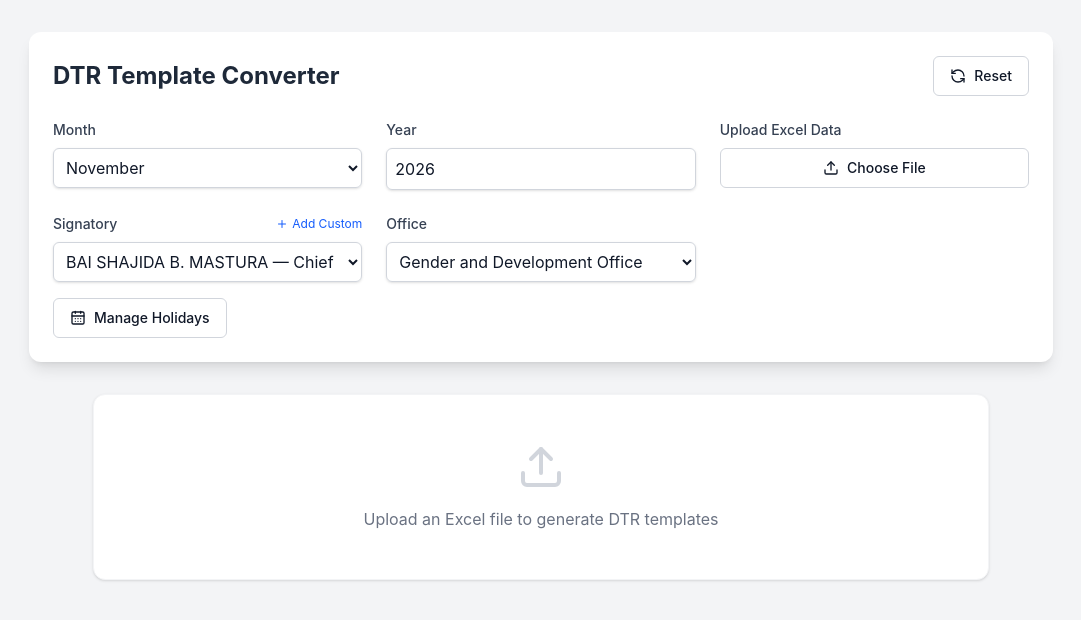
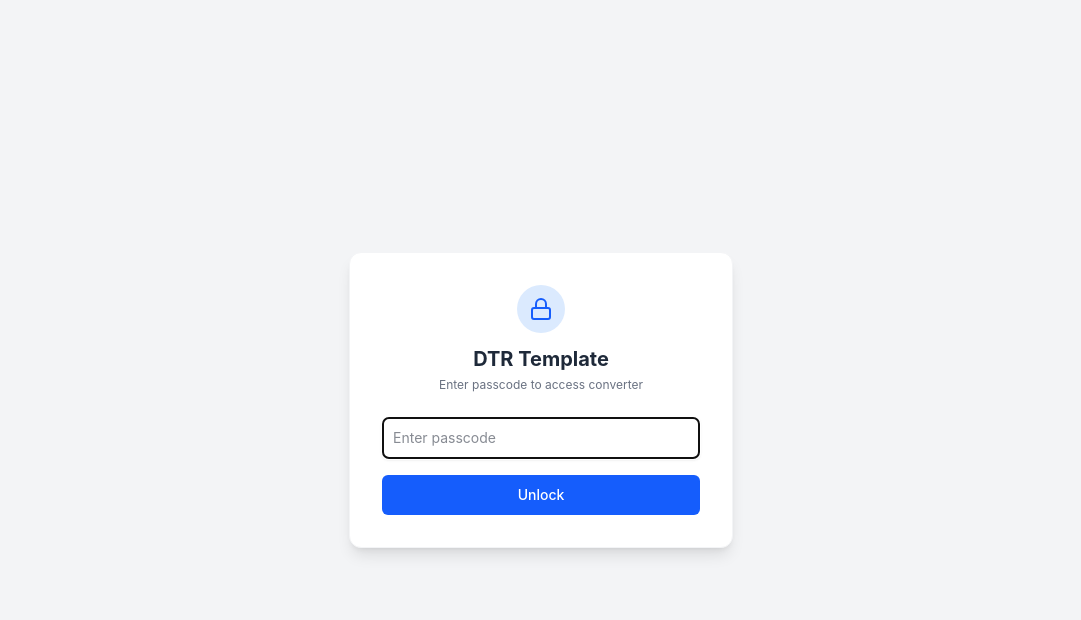
Before and after one commit to vibe-blzbob/dtr-template, a React (Vite) app: page /#/ in a window 1280 px wide. Shown: the top 620 px of the page, without its empty margins (99-1180 px from the left). Built offline with nearby package versions, Linux system fonts and the light colour scheme.

Commit message:
added login page

```diff
--- a/src/App.tsx
+++ b/src/App.tsx
@@ -1,5 +1,7 @@
-import { HashRouter, Routes, Route } from 'react-router-dom';
+import { useState } from 'react';
+import { HashRouter, Routes, Route, Navigate } from 'react-router-dom';
 import { DtrUploader } from './features/dtr/components/DtrUploader';
+import { LoginPage } from './features/auth/components/LoginPage';
 import { ErrorBoundary, type FallbackProps } from 'react-error-boundary';
 
 const ErrorFallback = ({ error }: FallbackProps) => {
@@ -12,11 +14,32 @@ const ErrorFallback = ({ error }: FallbackProps) => {
 };
 
 export const App = () => {
+  const isElectron = typeof window !== 'undefined' && !!window.electronAPI;
+  const [isAuthenticated, setIsAuthenticated] = useState<boolean>(() => {
+    if (isElectron) return true;
+    return sessionStorage.getItem('dtr_auth') === 'true';
+  });
+
+  const handleLogout = () => {
+    sessionStorage.removeItem('dtr_auth');
+    setIsAuthenticated(false);
+  };
+
   return (
     <ErrorBoundary FallbackComponent={ErrorFallback}>
       <HashRouter>
         <Routes>
-          <Route path="/" element={<DtrUploader />} />
+          <Route
+            path="/"
+            element={
+              isAuthenticated ? (
+                <DtrUploader onLogout={isElectron ? undefined : handleLogout} />
+              ) : (
+                <LoginPage onLogin={() => setIsAuthenticated(true)} />
+              )
+            }
+          />
+          <Route path="*" element={<Navigate to="/" replace />} />
         </Routes>
       </HashRouter>
     </ErrorBoundary>
--- /dev/null
+++ b/src/features/auth/components/LoginPage.tsx
@@ -0,0 +1,63 @@
+import React, { useState } from 'react';
+import { Button } from '../../../components/Button';
+import { Lock } from 'lucide-react';
+
+interface LoginPageProps {
+  onLogin: () => void;
+}
+
+export const LoginPage: React.FC<LoginPageProps> = ({ onLogin }) => {
+  const [passcode, setPasscode] = useState('');
+  const [error, setError] = useState(false);
+
+  const expectedPasscode = import.meta.env.VITE_APP_PASSCODE || 'dtr2026';
+
+  const handleSubmit = (e: React.FormEvent) => {
+    e.preventDefault();
+    if (passcode === expectedPasscode) {
+      sessionStorage.setItem('dtr_auth', 'true');
+      onLogin();
+    } else {
+      setError(true);
+    }
+  };
+
+  return (
+    <div className="min-h-screen bg-gray-100 dark:bg-gray-900 flex items-center justify-center p-4 transition-colors">
+      <div className="bg-white dark:bg-gray-800 p-8 rounded-xl shadow-lg max-w-sm w-full border border-gray-100 dark:border-gray-700">
+        <div className="flex flex-col items-center mb-6">
+          <div className="h-12 w-12 rounded-full bg-blue-100 dark:bg-blue-950 flex items-center justify-center text-blue-600 dark:text-blue-400 mb-3">
+            <Lock size={24} />
+          </div>
+          <h1 className="text-xl font-bold text-gray-800 dark:text-gray-100">DTR Template</h1>
+          <p className="text-xs text-gray-500 dark:text-gray-400 mt-1">Enter passcode to access converter</p>
+        </div>
+
+        <form onSubmit={handleSubmit} className="space-y-4">
+          <div>
+            <input
+              type="password"
+              autoFocus
+              placeholder="Enter passcode"
+              value={passcode}
+              onChange={(e) => {
+                setPasscode(e.target.value);
+                if (error) setError(false);
+              }}
+              className="w-full border-gray-300 dark:border-gray-600 dark:bg-gray-700 dark:text-gray-100 rounded-md shadow-sm p-2.5 text-sm border focus:ring-blue-500 focus:border-blue-500"
+            />
+            {error && (
+              <p className="text-xs text-red-500 dark:text-red-400 mt-1.5 font-medium">
+                Incorrect passcode. Please try again.
+              </p>
+            )}
+          </div>
+
+          <Button type="submit" className="w-full bg-blue-600 hover:bg-blue-700 text-white">
+            Unlock
+          </Button>
+        </form>
+      </div>
+    </div>
+  );
+};
--- a/src/features/dtr/components/DtrUploader.tsx
+++ b/src/features/dtr/components/DtrUploader.tsx
@@ -5,7 +5,7 @@ import { parseExcelData, type Employee } from '../utils/parser';
 import { SIGNATORIES, getCustomSignatories, saveCustomSignatories, type Signatory } from '../utils/signatories';
 import { DtrTemplate } from './DtrTemplate';
 import { Button } from '../../../components/Button';
-import { Upload, RefreshCcw, FileDown, ClipboardList, X, CalendarDays, Plus, Trash2 } from 'lucide-react';
+import { Upload, RefreshCcw, FileDown, ClipboardList, X, CalendarDays, Plus, Trash2, LogOut } from 'lucide-react';
 
 // ─── Holiday Picker Modal ────────────────────────────────────────────────────
 
@@ -256,7 +256,11 @@ const CustomSignatoryModal: React.FC<CustomSignatoryModalProps> = ({
 
 // ─── DTR Uploader ────────────────────────────────────────────────────────────
 
-export const DtrUploader = () => {
+interface DtrUploaderProps {
+  onLogout?: () => void;
+}
+
+export const DtrUploader: React.FC<DtrUploaderProps> = ({ onLogout }) => {
   const [employees, setEmployees] = useState<Employee[]>([]);
   const [year, setYear] = useState<number>(new Date().getFullYear());
   const [month, setMonth] = useState<number>(new Date().getMonth());
@@ -385,9 +389,16 @@ export const DtrUploader = () => {
       <div className="max-w-5xl mx-auto mb-8 bg-white dark:bg-gray-800 p-6 rounded-xl shadow-lg print:hidden transition-colors">
         <div className="flex justify-between items-center mb-6">
           <h1 className="text-2xl font-bold text-gray-800 dark:text-gray-100">DTR Template Converter</h1>
-          <Button variant="outline" onClick={handleReset} className="flex items-center gap-2 dark:border-gray-600 dark:text-gray-200 dark:hover:bg-gray-700">
-            <RefreshCcw size={16} /> Reset
-          </Button>
+          <div className="flex items-center gap-2">
+            <Button variant="outline" onClick={handleReset} className="flex items-center gap-2 dark:border-gray-600 dark:text-gray-200 dark:hover:bg-gray-700">
+              <RefreshCcw size={16} /> Reset
+            </Button>
+            {onLogout && (
+              <Button variant="outline" onClick={onLogout} className="flex items-center gap-2 text-red-600 dark:text-red-400 border-red-200 dark:border-red-900/50 hover:bg-red-50 dark:hover:bg-red-950/30">
+                <LogOut size={16} /> Log Out
+              </Button>
+            )}
+          </div>
         </div>
 
         <div className="grid grid-cols-1 md:grid-cols-3 gap-6">
```
Also changed, not shown: 2 other files (tests, documents, lock files or other folders).
